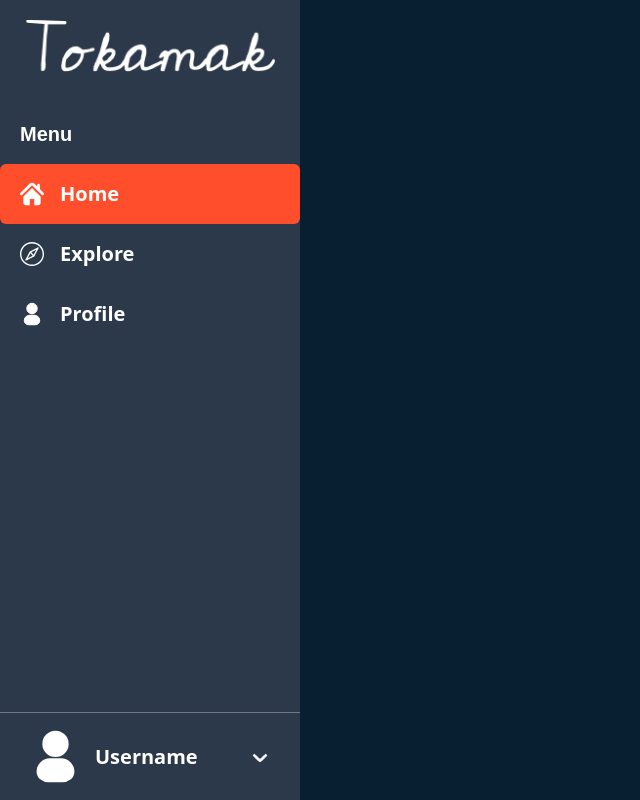
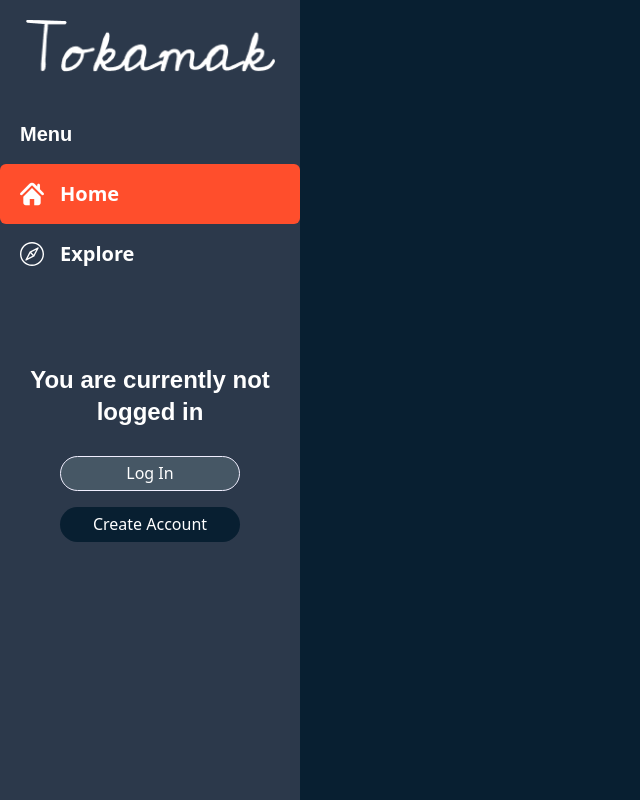
Before and after one commit to albinhasanaj/Tokamak, a Next.js app: page /signup in a window 1280 px wide. Shown: the whole page, without its empty margins (0-640 px from the left). Built offline with nearby package versions, Linux system fonts and the light colour scheme.

Commit message:
Added logged out styling + temp functionality

```diff
--- a/components/Sidebar.tsx
+++ b/components/Sidebar.tsx
@@ -6,6 +6,7 @@ import React, { useState } from 'react'
 const Sidebar = () => {
     const [selectedIndex, setSelectedIndex] = useState(0)
     const [isOpen, setIsOpen] = useState(false)
+    const [isLoggedIn, setIsLoggedIn] = useState(false) // Temporary, will be replaced with actual login state
 
     const handleSelect = (index: any) => {
         setSelectedIndex(index)
@@ -13,6 +14,10 @@ const Sidebar = () => {
 
     const handleOpen = () => {
         setIsOpen(!isOpen)
+    }
+
+    const handleLogin = () => {
+        setIsLoggedIn(!isLoggedIn)
     }
 
     return (
@@ -35,16 +40,28 @@ const Sidebar = () => {
                                 <span className='text-white text-xl font-bold'>Explore</span>
                             </li>
                         </Link>
+
+                        {isLoggedIn ? (
                             <Link href=''>
                                 <li onClick={() => handleSelect(2)} className={`flex cursor-pointer items-center pl-5 h-[60px] gap-4 rounded-md ${selectedIndex === 2 ? "bg-[#ff4e2c] hover:bg-[#e94627]" : "bg-transparent hover:bg-white hover:bg-opacity-5"}`}>
                                     <Image src="/images/profilepic.svg" width={24} height={24} alt="Profile" draggable="false" />
                                     <span className='text-white text-xl font-bold'>Profile</span>
                                 </li>
                             </Link>
+                        ) : (
+                            <div className='flex flex-col items-center gap-7 mt-[80px]'>
+                                <h1 className='text-center text-white text-2xl font-bold font-istok'>You are currently not logged in</h1>
+                                <div className='flex flex-col gap-4'>
+                                    <button onClick={handleLogin} className='w-[180px] h-[35px] rounded-full bg-[#465765] border-[#f1efff] border-[1px] text-white'>Log In</button>
+                                    <button className='w-[180px] h-[35px] rounded-full bg-[#081f31] text-white'>Create Account</button>
+                                </div>
+                            </div>
+                        )}
                     </ul>
                 </nav>
 
             </div>
+            {isLoggedIn ? (
                 <div>
                     {isOpen ? (
                         <ul>
@@ -53,7 +70,7 @@ const Sidebar = () => {
                             </li>
                             <div className='w-full h-[1px] bg-[#d9d9d9] bg-opacity-50' />
                             <li>
-                            <button className='bg-[#717984] text-white w-full h-[50px] text-xl font-bold font-istok hover:bg-[#676f79] select-none'>Logout</button>
+                                <button onClick={handleLogin} className='bg-[#717984] text-white w-full h-[50px] text-xl font-bold font-istok hover:bg-[#676f79] select-none'>Logout</button>
                             </li>
                         </ul>
                     ) : (
@@ -67,6 +84,9 @@ const Sidebar = () => {
                         <Image src="/images/arrow.svg" width={24} height={24} alt="Arrow" className={`transition-all ${isOpen ? "rotate-180" : ""}`} draggable="false" />
                     </div>
                 </div>
+            ) : (
+                ""
+            )}
         </div>
     )
 }
```
Also changed, not shown: middleware.ts (added, +12 -0 lines), package.json (+6 -5 lines), 1 other file (tests, documents, lock files or other folders). Lines whose indentation alone changed are shown as unchanged.
